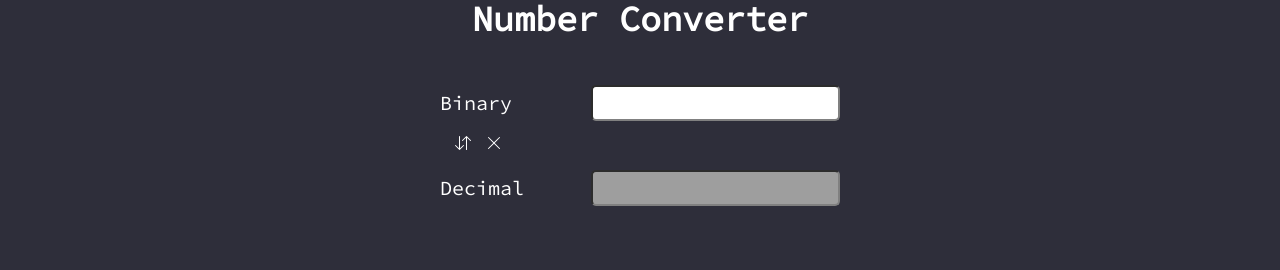
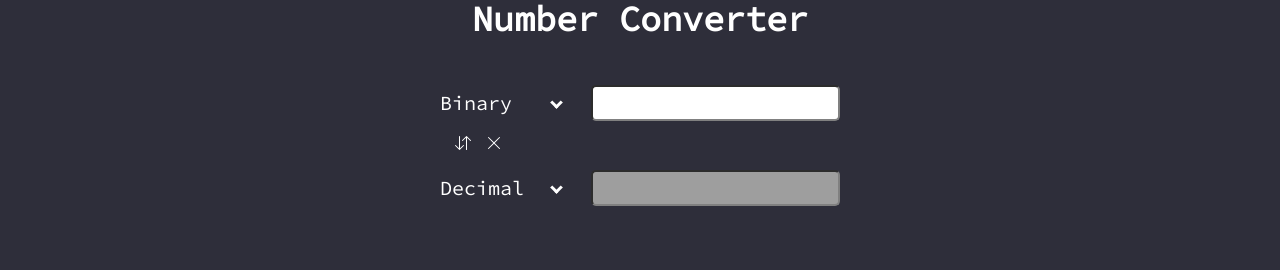
Before and after one commit to Hedevgare/conversion-tools, a Vue app: page / in a window 1280 px wide. Shown: the part 306-576 px from the top of the page. Built offline with nearby package versions, Linux system fonts and the light colour scheme.

Commit message:
Add Dropdown component

```diff
--- /dev/null
+++ b/src/components/Dropdown.vue
@@ -0,0 +1,22 @@
+<script>
+export default {
+    data() {
+        return {
+            show: false
+        };
+    },
+    methods: {
+        toggle() {
+            this.show = !this.show;
+        }
+    }
+}
+</script>
+
+<template>
+    <div v-if="show" class="dropdown">
+        <p>dropdown1</p>
+        <p>dropdown2</p>
+        <p>dropdown3</p>
+    </div>
+</template>
--- a/src/main.js
+++ b/src/main.js
@@ -4,8 +4,8 @@ import App from "./App.vue";
 
 import "./styles/main.css";
 
-import LengthConverter from "./components/LengthConverter.vue";
-import NumberConverter from "./components/NumberConverter.vue";
+import LengthConverter from "./pages/LengthConverter.vue";
+import NumberConverter from "./pages/NumberConverter.vue";
 
 const routes = [
     { path: '/', component: NumberConverter },
--- a/src/components/NumberConverter.vue
+++ b/src/pages/NumberConverter.vue
@@ -1,17 +1,22 @@
 <script>
+import Dropdown from '../components/Dropdown.vue';
+
 export default {
+  components: {
+    'dropdown': Dropdown
+  },
   data() {
     return {
       from: "Binary",
       to: "Decimal",
       fromValue: "",
-      toValue: "",
+      toValue: ""
     };
   },
   methods: {
     validateInput() {
       let regex;
-      if(this.to == "Decimal") {
+      if (this.to == "Decimal") {
         regex = new RegExp("^[01]+$", "g");
       } else {
         regex = new RegExp("^[0-9]+$", "g");
@@ -37,11 +42,11 @@ export default {
     convertDecimal() {
       let decimal = parseInt(this.fromValue);
       this.toValue = "";
-      while(decimal >= 0) {
+      while (decimal >= 0) {
         let binary = decimal % 2;
         decimal = Math.floor(decimal / 2);
         this.toValue = binary + this.toValue;
-        if(decimal === 0) break; // Break the loop to prevent infinite loop once the decimal value reaches 0.
+        if (decimal === 0) break; // Break the loop to prevent infinite loop once the decimal value reaches 0.
       }
     },
     swapUnits() {
@@ -55,6 +60,9 @@ export default {
     resetValues() {
       this.fromValue = "";
       this.toValue = "";
+    },
+    log(msg) {
+      console.log(msg)
     }
   },
 };
@@ -64,7 +72,12 @@ export default {
   <section class="body">
     <h1>Number Converter</h1>
     <div class="flex flex-center convertion-block">
-      <p>{{ this.from }}</p>
+      <div class="relative flex-column">
+        <div class="flex unit-label" @click="() => this.$refs.dropdownFrom.toggle()">
+          <p class="flex-1">{{ this.from }}</p><i class="dropdown-arrow"></i>
+        </div>
+        <dropdown ref="dropdownFrom" />
+      </div>
       <input v-model="fromValue" @input="validateInput" />
     </div>
     <div class="convertion-block">
@@ -72,7 +85,12 @@ export default {
       <img src="reset.svg" title="Reset values" @click="resetValues" />
     </div>
     <div class="flex flex-center convertion-block">
-      <p>{{ this.to }}</p>
+      <div class="relative flex-column">
+        <div class="flex unit-label" @click="() => this.$refs.dropdownTo.toggle()">
+          <p class="flex-1">{{ this.to }}</p><i class="dropdown-arrow"></i>
+        </div>
+        <dropdown ref="dropdownTo" />
+      </div>
       <input v-model="toValue" disabled />
     </div>
   </section>
--- a/src/styles/main.css
+++ b/src/styles/main.css
@@ -26,7 +26,7 @@ input {
   height: 30px;
   text-align: center;
   border-color: gray;
-  margin-left: 10px;
+  margin-left: 30px;
 }
 
 input:disabled {
@@ -77,9 +77,17 @@ input:focus {
   display: flex;
 }
 
+.flex-1 {
+  flex: 1;
+}
+
 .flex-center {
   justify-content: center;
   align-items: center;
+}
+
+.flex-column {
+  flex-direction: column;
 }
 
 .convertion-block {
@@ -96,3 +104,32 @@ input:focus {
 .underline-text {
   text-decoration: underline;
 }
+
+.unit-label {
+  cursor: pointer;
+}
+
+.dropdown {
+  background-color: #2e2e3a;
+  border: 1px #000000 solid;
+  position: absolute;
+  width: 100%;
+  z-index: 1;
+}
+
+.dropdown>p {
+  margin: 5px 10px;
+}
+
+.dropdown-arrow {
+  border: solid #ffffff;
+  border-width: 0 3px 3px 0;
+  display: inline-block;
+  padding: 3px;
+  transform: rotate(45deg);
+  margin: auto;
+}
+
+.relative {
+  position: relative;
+}
```
Also changed, not shown: src/pages/LengthConverter.vue (renamed from src/components/LengthConverter.vue).
